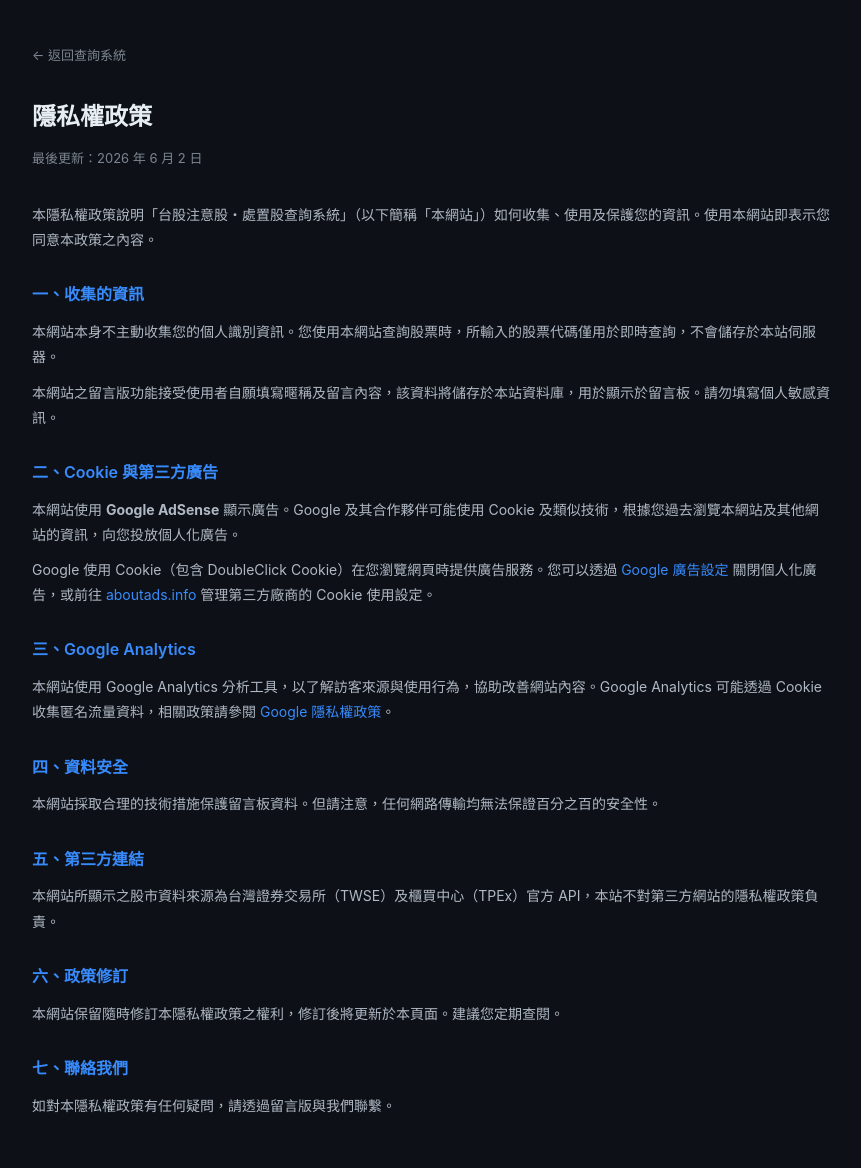
After one commit to RookieEnginee/taiwan-stock-alert, a Flask app: template templates/privacy.html in a window 1280 px wide. The commit adds this page. Shown: the whole page, without its empty margins (208-1069 px from the left). Run offline with Flask 3, Linux system fonts and the light colour scheme; the template is opened without the code that fills it, so the values that code supplies are empty.

Commit message:
feat: add privacy policy page for Google AdSense review
- Add /privacy route serving templates/privacy.html
- Privacy policy covers cookies, Google AdSense, Analytics, and user data
- Add footer link to privacy policy on main page

Co-Authored-By: Claude Sonnet 4.6 <noreply@anthropic.com>

```diff
--- a/app.py
+++ b/app.py
@@ -110,6 +110,11 @@ def index():
     resp.headers['Pragma']  = 'no-cache'
     resp.headers['Expires'] = '0'
     return resp
+
+
+@app.route('/privacy')
+def privacy():
+    return render_template('privacy.html')
 
 
 # ── TWSE 代理 ─────────────────────────────────────────
--- a/templates/index.html
+++ b/templates/index.html
@@ -346,6 +346,10 @@
 
 </div><!-- /container -->
 
+<footer style="text-align:center;padding:24px 0 16px;font-size:12px;color:#7d8590;">
+  <a href="/privacy" style="color:#7d8590;text-decoration:none;" onmouseover="this.style.color='#e6edf3'" onmouseout="this.style.color='#7d8590'">隱私權政策</a>
+</footer>
+
   <script src="/static/js/main.js?v={{ js_v }}"></script>
 </body>
 </html>
--- /dev/null
+++ b/templates/privacy.html
@@ -0,0 +1,57 @@
+<!DOCTYPE html>
+<html lang="zh-TW">
+<head>
+  <meta charset="UTF-8">
+  <meta name="viewport" content="width=device-width, initial-scale=1.0">
+  <title>隱私權政策 — 台股注意股・處置股查詢系統</title>
+  <style>
+    * { margin:0; padding:0; box-sizing:border-box; }
+    body {
+      background:#0d1117; color:#e6edf3;
+      font-family:-apple-system, BlinkMacSystemFont, 'Segoe UI', 'PingFang TC', 'Microsoft JhengHei', sans-serif;
+      padding:40px 20px; line-height:1.8;
+    }
+    .container { max-width:800px; margin:0 auto; }
+    h1 { font-size:24px; font-weight:700; margin-bottom:8px; }
+    h2 { font-size:16px; font-weight:600; color:#388bfd; margin:28px 0 10px; }
+    p  { font-size:14px; color:#b0b8c4; margin-bottom:10px; }
+    a  { color:#388bfd; text-decoration:none; }
+    a:hover { text-decoration:underline; }
+    .updated { font-size:13px; color:#7d8590; margin-bottom:32px; }
+    .back { display:inline-block; margin-bottom:28px; font-size:13px; color:#7d8590; }
+    .back:hover { color:#e6edf3; }
+  </style>
+</head>
+<body>
+<div class="container">
+  <a class="back" href="/">← 返回查詢系統</a>
+  <h1>隱私權政策</h1>
+  <p class="updated">最後更新：2026 年 6 月 2 日</p>
+
+  <p>本隱私權政策說明「台股注意股・處置股查詢系統」（以下簡稱「本網站」）如何收集、使用及保護您的資訊。使用本網站即表示您同意本政策之內容。</p>
+
+  <h2>一、收集的資訊</h2>
+  <p>本網站本身不主動收集您的個人識別資訊。您使用本網站查詢股票時，所輸入的股票代碼僅用於即時查詢，不會儲存於本站伺服器。</p>
+  <p>本網站之留言版功能接受使用者自願填寫暱稱及留言內容，該資料將儲存於本站資料庫，用於顯示於留言板。請勿填寫個人敏感資訊。</p>
+
+  <h2>二、Cookie 與第三方廣告</h2>
+  <p>本網站使用 <strong>Google AdSense</strong> 顯示廣告。Google 及其合作夥伴可能使用 Cookie 及類似技術，根據您過去瀏覽本網站及其他網站的資訊，向您投放個人化廣告。</p>
+  <p>Google 使用 Cookie（包含 DoubleClick Cookie）在您瀏覽網頁時提供廣告服務。您可以透過 <a href="https://www.google.com/settings/ads" target="_blank" rel="noopener">Google 廣告設定</a> 關閉個人化廣告，或前往 <a href="https://www.aboutads.info/" target="_blank" rel="noopener">aboutads.info</a> 管理第三方廠商的 Cookie 使用設定。</p>
+
+  <h2>三、Google Analytics</h2>
+  <p>本網站使用 Google Analytics 分析工具，以了解訪客來源與使用行為，協助改善網站內容。Google Analytics 可能透過 Cookie 收集匿名流量資料，相關政策請參閱 <a href="https://policies.google.com/privacy" target="_blank" rel="noopener">Google 隱私權政策</a>。</p>
+
+  <h2>四、資料安全</h2>
+  <p>本網站採取合理的技術措施保護留言板資料。但請注意，任何網路傳輸均無法保證百分之百的安全性。</p>
+
+  <h2>五、第三方連結</h2>
+  <p>本網站所顯示之股市資料來源為台灣證券交易所（TWSE）及櫃買中心（TPEx）官方 API，本站不對第三方網站的隱私權政策負責。</p>
+
+  <h2>六、政策修訂</h2>
+  <p>本網站保留隨時修訂本隱私權政策之權利，修訂後將更新於本頁面。建議您定期查閱。</p>
+
+  <h2>七、聯絡我們</h2>
+  <p>如對本隱私權政策有任何疑問，請透過留言版與我們聯繫。</p>
+</div>
+</body>
+</html>
```
